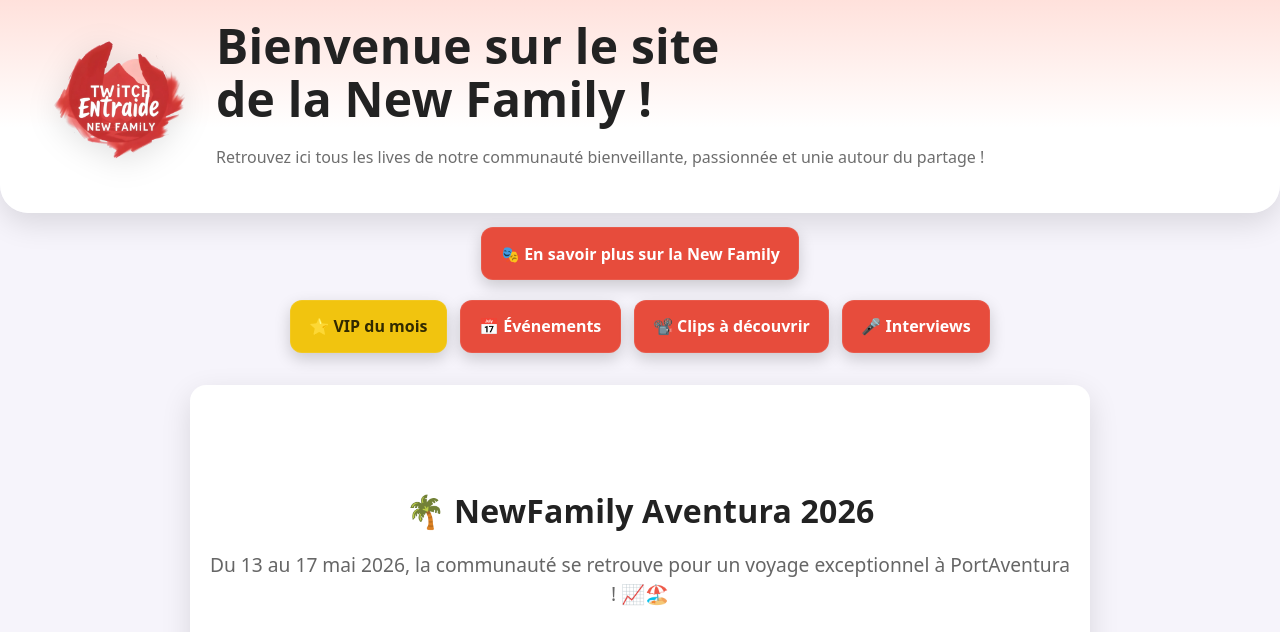
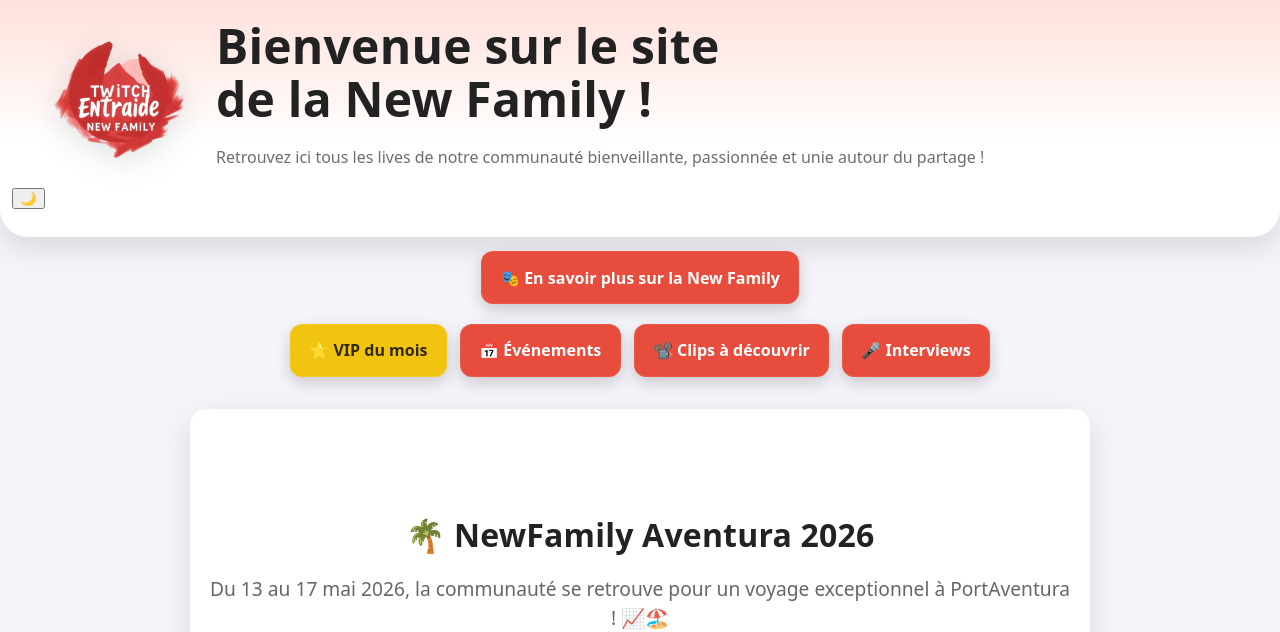
Before and after one commit to Redshadow31/NewFamily, a plain HTML site: page index.html in a window 1280 px wide. Shown: the top 632 px of the page. Drawn offline with Linux system fonts and the light colour scheme; no server answers; a script that the page names is missing.

Commit message:
Update index.html

```diff
--- a/index.html
+++ b/index.html
@@ -39,6 +39,7 @@
       <p>Retrouvez ici tous les lives de notre communauté bienveillante, passionnée et unie autour du partage !</p>
     </div>
   </div>
+<button id="theme-toggle" aria-label="Changer de thème">🌙</button>
 </header>
 
 
```
